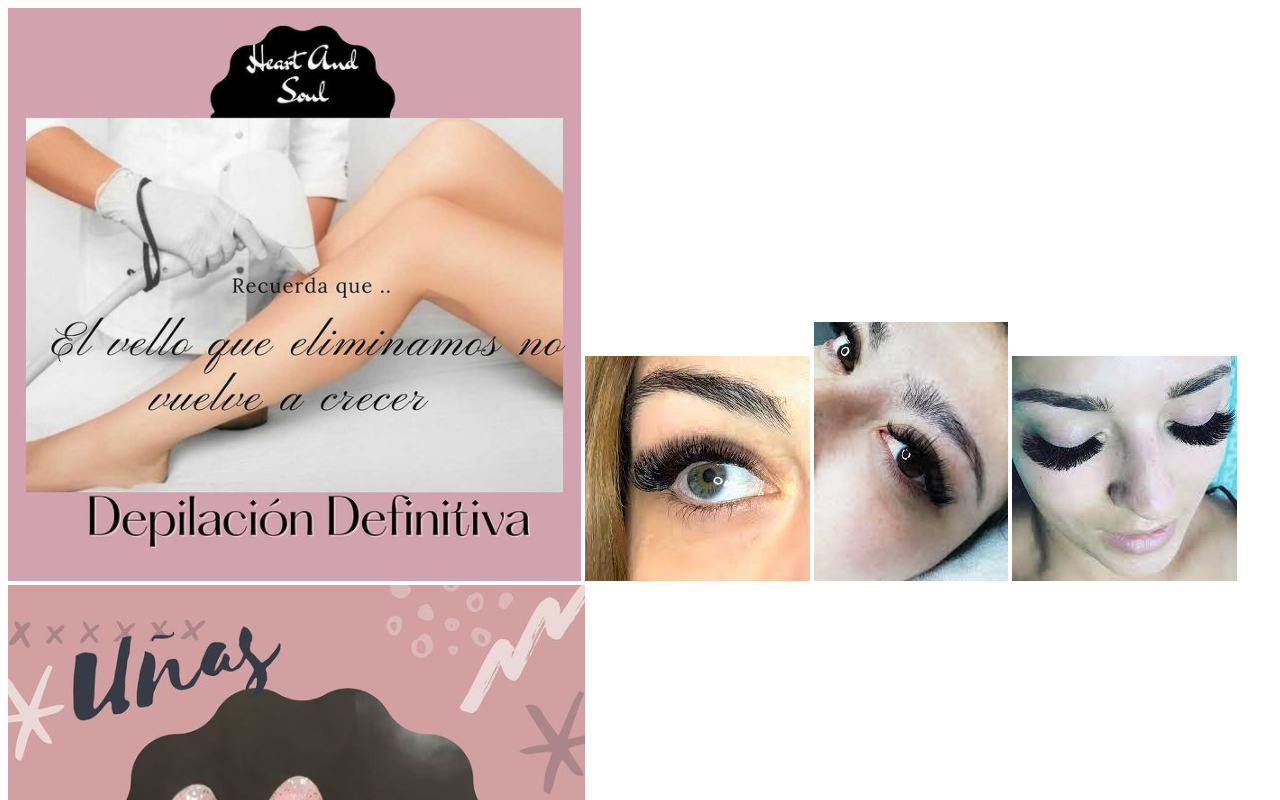
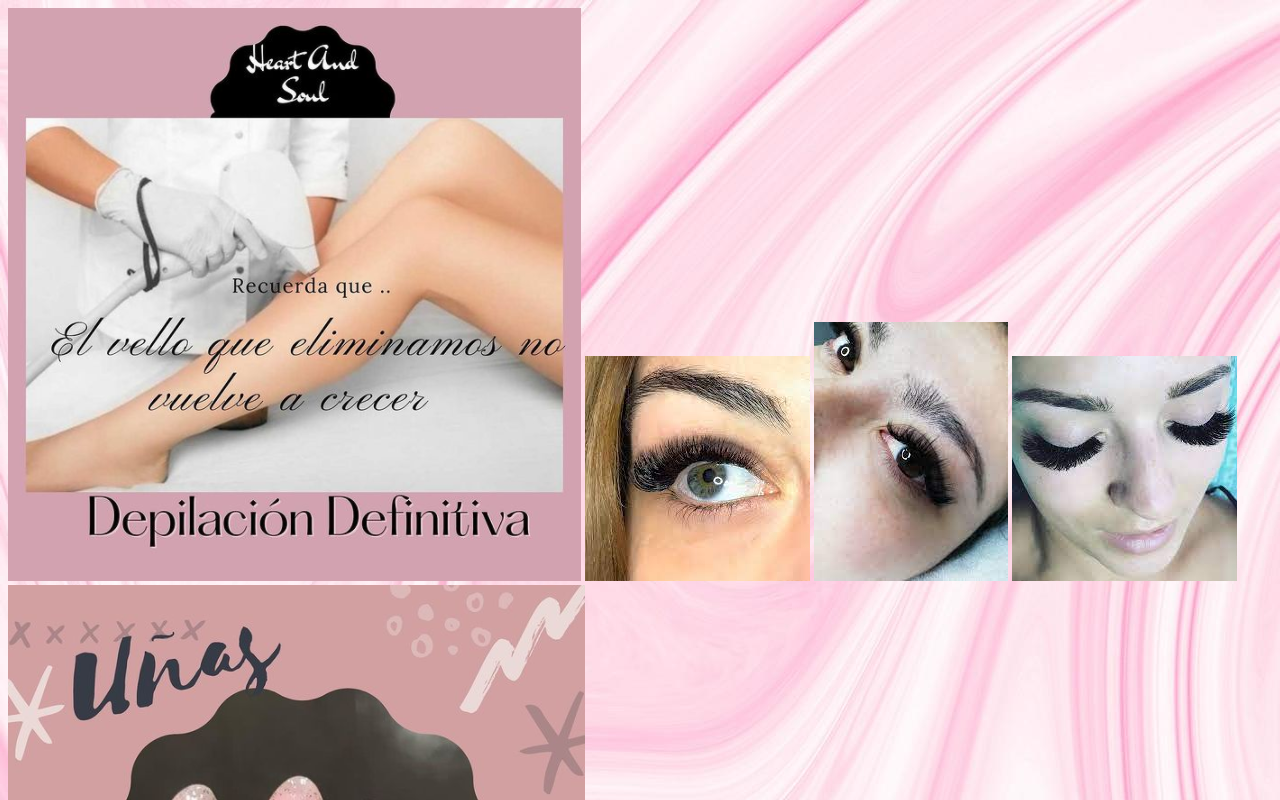
Before and after one commit to AlanisRochet/Desafio-github1, a plain HTML site: page index.html in a window 1280 px wide. Shown: the top 800 px of the page. Drawn offline with Linux system fonts and the light colour scheme.

Commit message:
agrego fondo de la pagina

```diff
--- a/index.html
+++ b/index.html
@@ -8,10 +8,12 @@
     <title>Heart And Soul</title>
 </head>
 <body>
-    <img src="depi.png" alt="depilacion">
-    <img src="pest1.jpg" alt="pestañas">
-    <img src="pest2.jpg" alt="pestañas">
-    <img src="pest3.jpg" alt="pestañas">
-    <img src="uñas.png" alt="uñas">
+    <section class="img">
+        <img src="depi.png" alt="depilacion">
+        <img src="pest1.jpg" alt="pestañas">
+        <img src="pest2.jpg" alt="pestañas">
+        <img src="pest3.jpg" alt="pestañas">
+        <img src="uñas.png" alt="uñas">
+    </section>
 </body>
 </html>
--- a/style.css
+++ b/style.css
@@ -0,0 +1,7 @@
+body {
+    background-image: url("./marmol.jpg");
+    background-repeat: no-repeat;
+    background-size: auto;
+    width: 100%;
+    height: 100%;
+}
```
